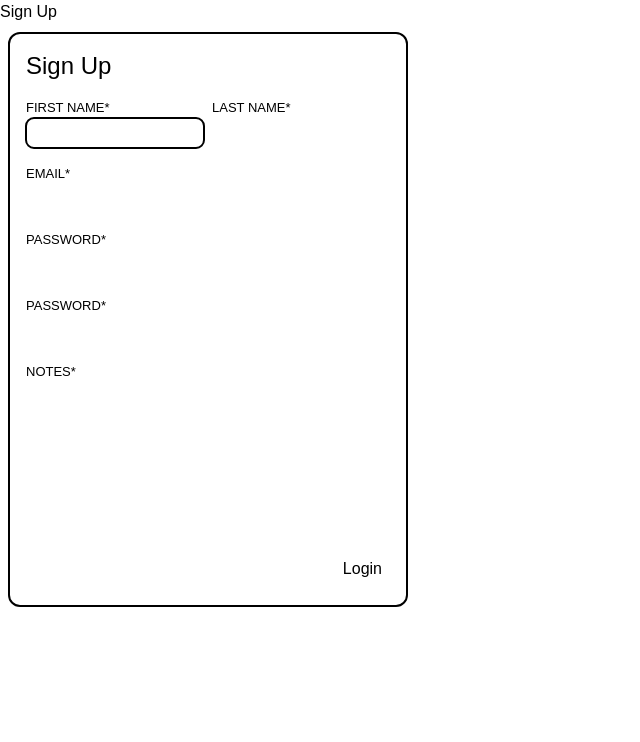
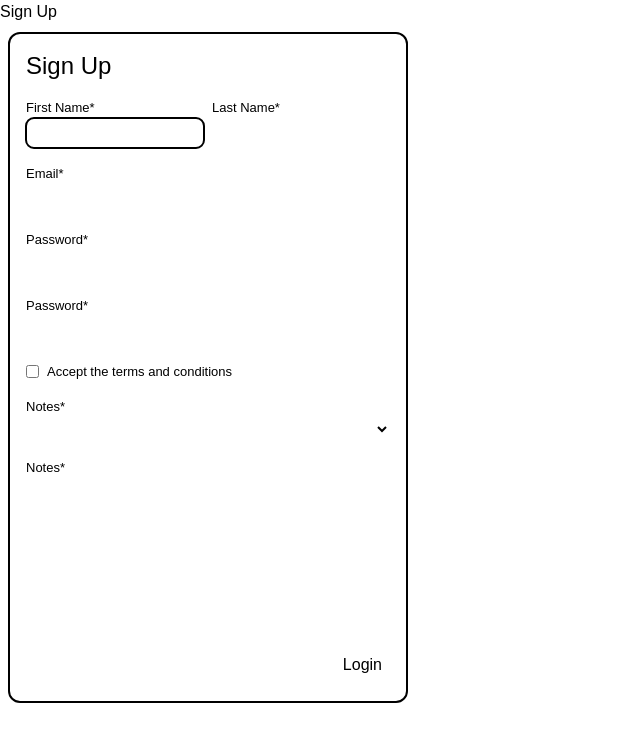
Before and after one commit to spedaco6/spedaco, a Next.js app: page /signup in a window 1280 px wide. Shown: the top 742 px of the page, without its empty margins (0-640 px from the left). Built offline with nearby package versions, Linux system fonts and the light colour scheme.

Commit message:
Select accepts useInput hook

```diff
--- a/components/Forms/SignUpForm.tsx
+++ b/components/Forms/SignUpForm.tsx
@@ -12,7 +12,9 @@ export default function SignUpForm({ className="" }: React.PropsWithChildren<{ c
   const password: UseInputReturn = useInput("password*", "", VALID_PASS);
   const valid_confirm_pass = useMemo(() => ([MATCHES(password.value)]), [password.value]);
   const confirmPassword: UseInputReturn = useInput("confirmPassword*", "", valid_confirm_pass, { dependencies: [password.value] });
+  const type: UseInputReturn = useInput("type*", "");
   const notes: UseInputReturn = useInput("notes*", "");
+  const terms: UseInputReturn = useInput("terms*", false);
 
   return <Form className={`sm:w-[25rem] w-4/5 m-2 border-2 p-4 rounded-xl ${className}`}>
     <h2 className="text-2xl">Sign Up</h2>
@@ -23,7 +25,9 @@ export default function SignUpForm({ className="" }: React.PropsWithChildren<{ c
     <Input title="Email" hook={email} />
     <Input title="Password" type="password" hook={password} />
     <Input title="Password" type="password" hook={confirmPassword} />
-    <Input type="textarea" title="Notes" hook={notes} />
+    <Input title="Accept the terms and conditions" type="checkbox" hook={terms} />
+    <Input title="Notes" hook={notes} options={["", "new", "existing", "none"]} />
+    <Input type="textarea" title="Notes" hook={type} />
     <div className="flex justify-end m-2 mt-4">
       <button>Login</button>
     </div>
--- a/components/Input.css
+++ b/components/Input.css
@@ -10,11 +10,7 @@
     font-size: small;
   }
 
-  .input-container label {
-    text-transform: uppercase;
-  }
-
-  .input-container input {
+  .input-container > input {
     width: 100%;
   }
 
@@ -35,6 +31,8 @@
   .input-container div.input-checkbox {
     display: flex;
     gap: .5rem;
+    align-items: center;
+    user-select: none;
   }
 
   /* Error Styles */
--- a/components/Input.tsx
+++ b/components/Input.tsx
@@ -2,7 +2,7 @@ import React from "react";
 import "./Input.css";
 import { UseInputReturn } from "@/hooks/useInput";
 
-interface InputProps extends React.InputHTMLAttributes<HTMLInputElement | HTMLTextAreaElement> {
+interface InputProps extends React.InputHTMLAttributes<HTMLInputElement | HTMLTextAreaElement | HTMLSelectElement> {
   title?: string,
   type?: string,
   options?: string[],
@@ -71,10 +71,20 @@ export default function Input({
     onBlur={confirmedProps.onBlur}
     required={confirmedProps.required}
     disabled={disabled}
-  ></textarea>;
+    { ...props }
+    ></textarea>;
 
 
-  if (isSelect) input = <select disabled={disabled}>
+    if (isSelect) input = <select
+    name={confirmedProps.name}
+    id={confirmedProps.id}
+    value={confirmedProps.value}
+    onChange={confirmedProps.onChange}
+    onBlur={confirmedProps.onBlur}
+    required={confirmedProps.required}
+    disabled={disabled}
+    { ...props }
+  >
     { options.map(opt => <option key={ opt }>{ opt }</option>) }
   </select>
 
--- a/hooks/useInput.tsx
+++ b/hooks/useInput.tsx
@@ -80,7 +80,6 @@ export default function useInput(
     >): void => {
     setCondition(prev => ({ ...prev, touched: true }));
     const { value: newValue } = e.target;
-
     const { isValid, errors: newErrors } = validate(newValue);
     // Update errors only if input has been blurred
     if (condition.blurred) setErrors(newErrors);
```
